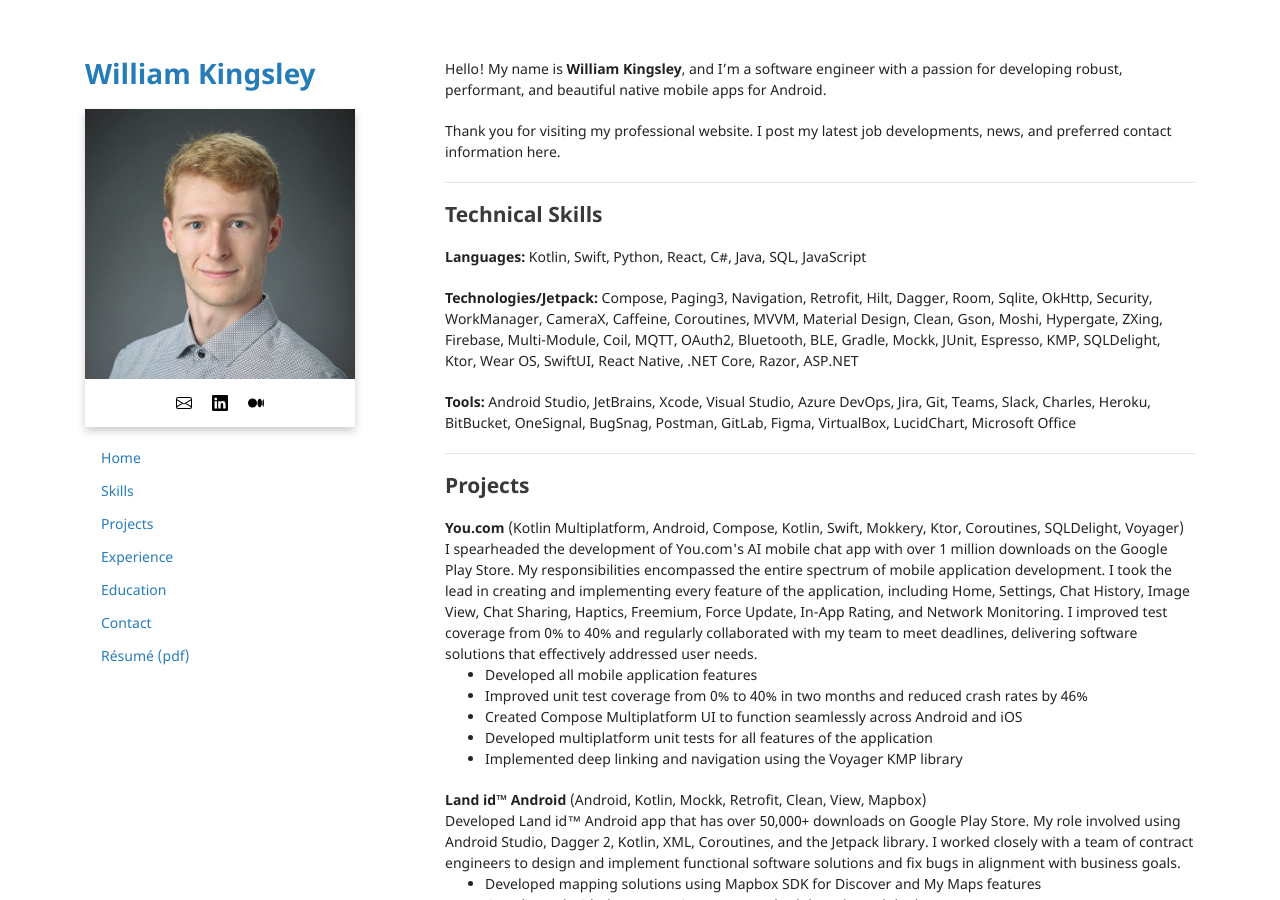
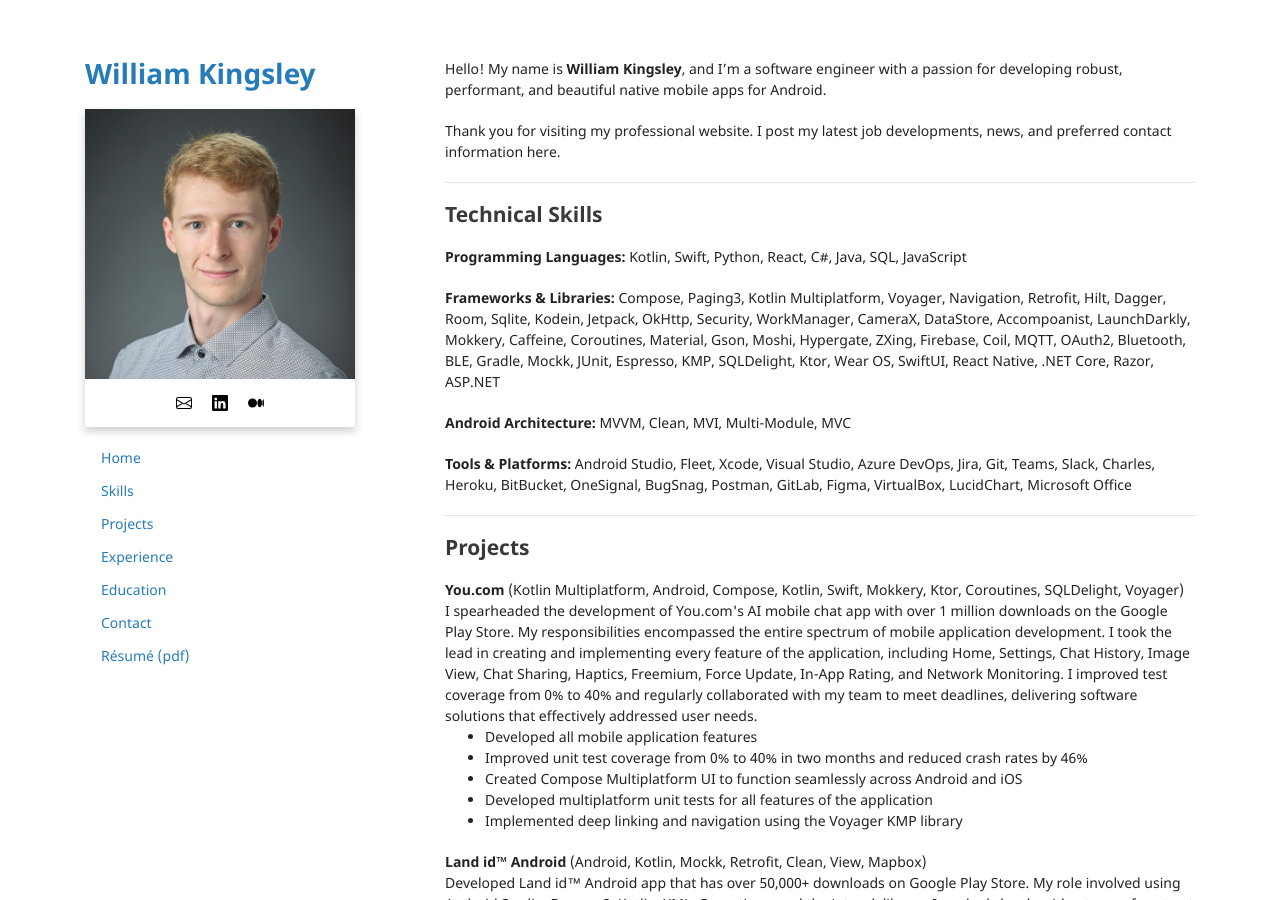
Before and after one commit to data-programmer/data-programmer.github.io, a Jekyll site: the page built from index.md, in a window 1280 px wide and 900 px high. Built offline with Jekyll 4.4.1, drawn with Linux system fonts in a browser that asks for light colours; some of the changed text lies outside the part shown.

```diff
--- a/_data/skills.yml
+++ b/_data/skills.yml
@@ -11,27 +11,32 @@ languages:
 technologies:
     - tech: "Compose"
     - tech: "Paging3"
+    - tech: "Kotlin Multiplatform"
+    - tech: "Voyager"
     - tech: "Navigation"
     - tech: "Retrofit"
     - tech: "Hilt"
     - tech: "Dagger"
     - tech: "Room"
     - tech: "Sqlite"
+    - tech: "Kodein"
+    - tech: "Jetpack"
     - tech: "OkHttp"
     - tech: "Security"
     - tech: "WorkManager"
     - tech: "CameraX"
+    - tech: "DataStore"
+    - tech: "Accompoanist"
+    - tech: "LaunchDarkly"
+    - tech: "Mokkery"
     - tech: "Caffeine"
     - tech: "Coroutines"
-    - tech: "MVVM"
-    - tech: "Material Design"
-    - tech: "Clean"
+    - tech: "Material"
     - tech: "Gson"
     - tech: "Moshi"
     - tech: "Hypergate"
     - tech: "ZXing"
     - tech: "Firebase"
-    - tech: "Multi-Module"
     - tech: "Coil"
     - tech: "MQTT"
     - tech: "OAuth2"
@@ -51,9 +56,16 @@ technologies:
     - tech: "Razor"
     - tech: "ASP.NET"
 
+architectures:
+    - arch: "MVVM"
+    - arch: "Clean"
+    - arch: "MVI"
+    - arch: "Multi-Module"
+    - arch: "MVC"
+
 tools:
     - tool: "Android Studio"
-    - tool: "JetBrains"
+    - tool: "Fleet"
     - tool: "Xcode"
     - tool: "Visual Studio"
     - tool: "Azure DevOps"
--- a/_includes/footer.html
+++ b/_includes/footer.html
@@ -1,7 +1,7 @@
 <footer>
   <p class="footer-item">© 2024 William Kingsley. All rights reserved.</p>
   <p class="footer-item">This website is powered by <a href="https://jekyllrb.com/">Jekyll</a>, <a href="https://getbootstrap.com/">Bootstrap 5</a>, and is hosted by <a href="https://pages.github.com/">GitHub Pages</a>.</p>
-  <p class="footer-item">Last updated: 12/29/2024 </p>
+  <p class="footer-item">Last updated: 1/25/2025 </p>
   <p class="footer-item">
     <small>Theme by <a href="https://github.com/orderedlist">orderedlist</a></small>
   </p>
--- a/_includes/skills.html
+++ b/_includes/skills.html
@@ -2,19 +2,25 @@
 <h2 id="skills">Technical Skills</h2>
 <div>
     <p>
-        <strong>Languages: </strong>
+        <strong>Programming Languages: </strong>
         {% for item in site.data.skills.languages %}
             {{ item.language }}{% if forloop.last %}{% else %}, {% endif %}
         {% endfor %}
     </p>
     <p>
-        <strong>Technologies/Jetpack: </strong>
+        <strong>Frameworks & Libraries: </strong>
         {% for item in site.data.skills.technologies %}
             {{ item.tech }}{% if forloop.last %}{% else %}, {% endif %}
         {% endfor %}
     </p>
     <p>
-        <strong>Tools: </strong>
+        <strong>Android Architecture: </strong>
+        {% for item in site.data.skills.architectures %}
+        {{ item.arch }}{% if forloop.last %}{% else %}, {% endif %}
+        {% endfor %}
+    </p>
+    <p>
+        <strong>Tools & Platforms: </strong>
         {% for item in site.data.skills.tools %}
             {{ item.tool }}{% if forloop.last %}{% else %}, {% endif %}
         {% endfor %}
```
Also changed, not shown: 1 other file.
